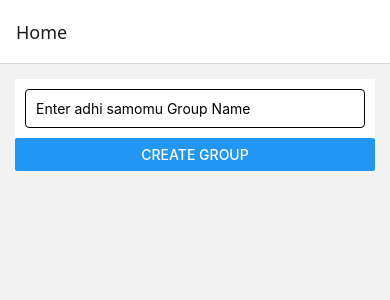
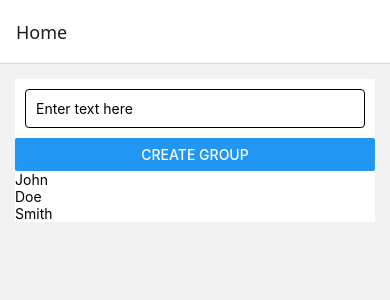
Before and after one commit to psanirudh/SplitShare, a React Native app in the folder Split-Share-ReactNative/: screen /Home in a window 390 px wide. Shown: the top 300 px of the page. Built offline with nearby package versions, Linux system fonts and the light colour scheme.

Commit message:
group details in homepage

```diff
--- a/Split-Share-ReactNative/Home.jsx
+++ b/Split-Share-ReactNative/Home.jsx
@@ -25,21 +25,35 @@ import GroupDetail from './GroupDetail';
 //     return () => unsubscribe();
 //   }, []);
 
-  let arr = [
+
+
+const Home = ({navigation}) =>{
+  const [text,settext]=useState('');
+  const [arr,setArr] = useState( [
     {title: 'John', desc: "adfghjklcvbnm,dfghjkl;dfgjl"},
     {title: 'Doe', desc: "adfghjklcvbnm,dfghjkl;dfgjl"},
     {title: 'Smith', desc: "adfghjklcvbnm,dfghjkl;dfgjl"}
-  ]
-
-
-const Home = ({navigation}) =>{
+  ]);
+  const handleInputChange = (text) => {
+    settext(text);
+};
     return (
         <View style={styles.container}>
         <StatusBar />
         <View>
-          <TextInput placeholder='Enter adhi samomu Group Name' style={styles.groupInput}/>
+        <TextInput
+        placeholder="Enter text here" style={styles.groupInput}
+              onChangeText={ textt => handleInputChange(textt)}
+      />
           <Button title='Create Group'
-            onPress={() =>  {console.log('Create Group'); navigation.navigate('GroupDetail')}}/>
+            onPress={() =>  {console.log('Create Group'); setArr([...arr,{title:text,desc:"summa"}]); }}
+          />
+
+          {arr.map((groupDetails, index) => (
+            <Text
+              key={index}>{groupDetails.title}</Text>
+          ))}
+
         </View>
         {/* <ScrollView>
         {
```
